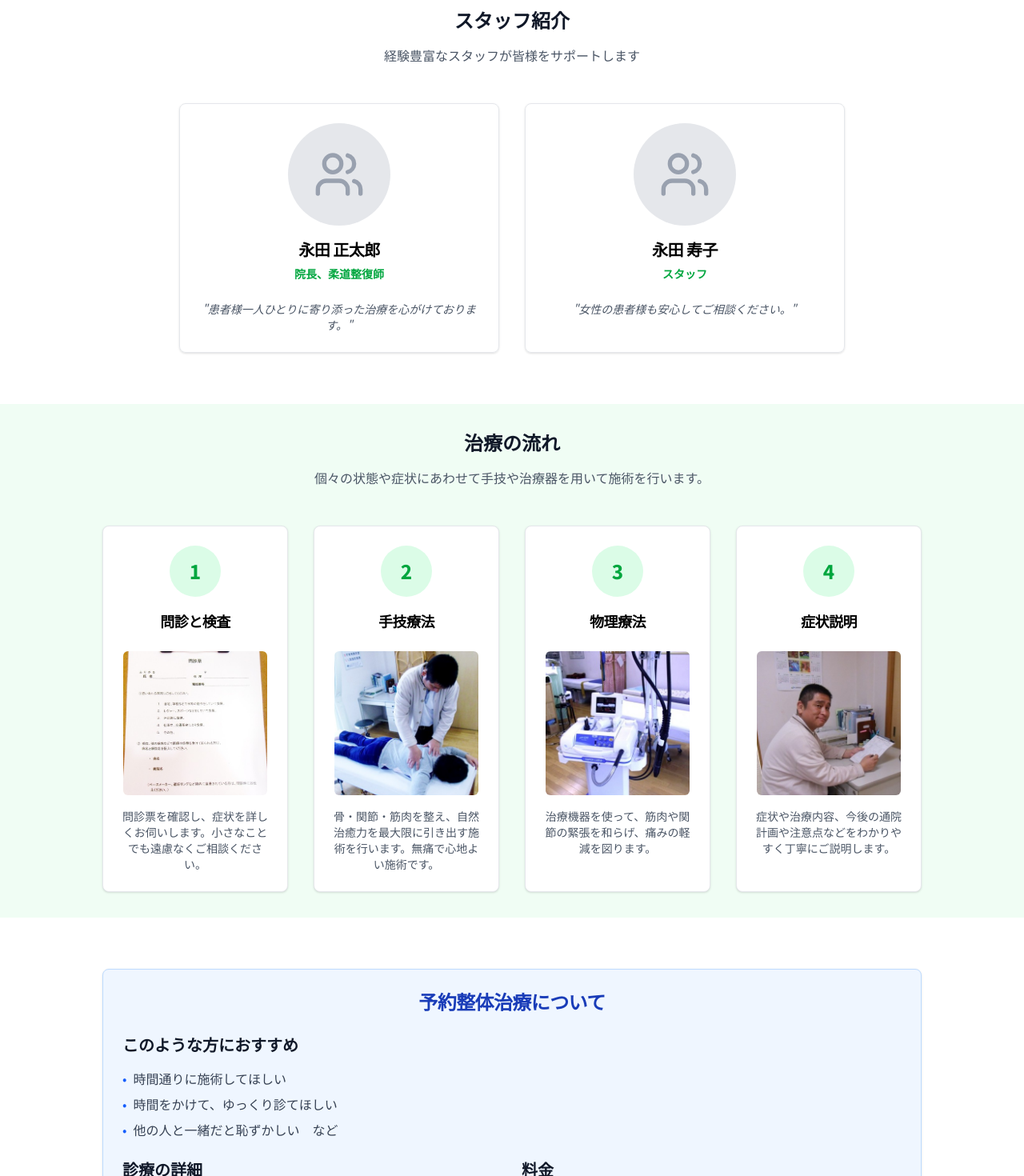
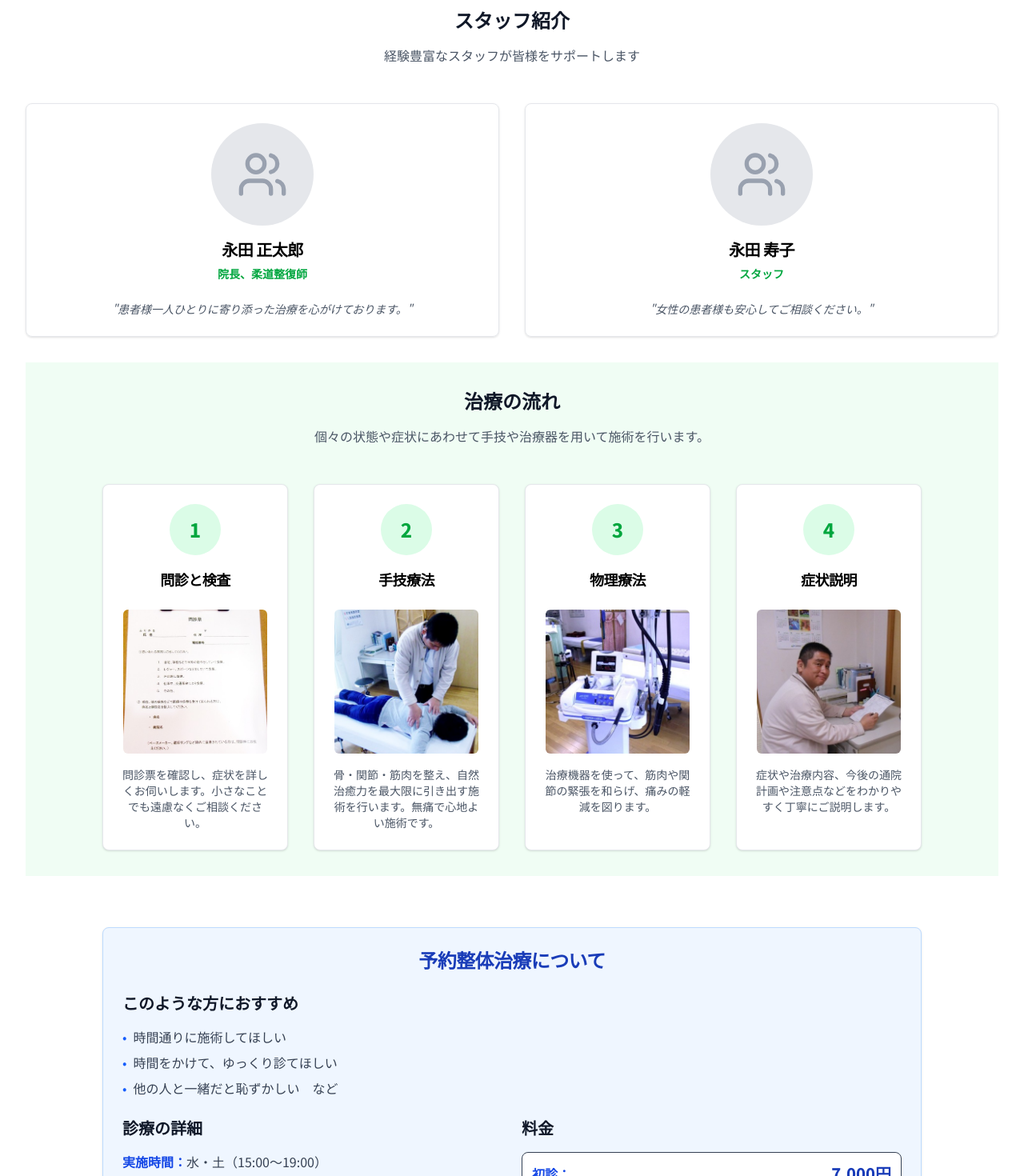
Before and after one commit to jaken1207/new-site, a Next.js app: page /about in a window 1280 px wide. Shown: the part 120-1590 px from the top of the page at 80% size. Built offline with nearby package versions, Linux system fonts and the light colour scheme.

Commit message:
Aboutページのスタッフ紹介セクションを更新し、治療の流れを追加しました。また、料金情報を整理し、患者様の声セクションを整えました。

```diff
--- a/app/about/page.tsx
+++ b/app/about/page.tsx
@@ -92,9 +92,10 @@
   ];
 
   return (
-    <div className="min-h-screen ">
+    <div className="min-h-screen mt-16">
+      <div className="max-w-7xl mx-auto px-4 sm:px-6 lg:px-8">
         {/* Staff Introduction */}
-      <section className="my-16 max-w-4xl mx-auto ">
+        <section className="">
           <div className="text-center mb-12 ">
             <h2 className="text-2xl font-bold text-gray-900 mb-4">
               スタッフ紹介
@@ -104,7 +105,7 @@
             </p>
           </div>
 
-        <div className="grid grid-cols-1 md:grid-cols-2 lg:grid-cols-2 gap-8 m-8">
+          <div className="grid grid-cols-1 md:grid-cols-2 lg:grid-cols-2 gap-8 mb-8">
             {staff.map((member, index) => (
               <Card
                 key={index}
@@ -173,7 +174,7 @@
           </div>
         </section>
         {/* Manual Therapy Service */}
-      <section className="mb-16 m-8">
+        <section className="mb-16 my-8">
           <div className="max-w-5xl mx-auto ">
             <Card className="bg-blue-50 border-blue-200">
               <CardHeader>
@@ -253,7 +254,9 @@
         </section>
         <section className="p-8 bg-green-50">
           <div className="text-center mb-12">
-          <h2 className="text-2xl font-bold text-gray-900 mb-4">患者様の声</h2>
+            <h2 className="text-2xl font-bold text-gray-900 mb-4">
+              患者様の声
+            </h2>
             <p className="text-gray-600">
               実際に治療を受けられた患者様からのお声をご紹介します
             </p>
@@ -285,5 +288,6 @@
           </div>
         </section>
       </div>
+    </div>
   );
 }
```
Lines whose indentation alone changed are shown as unchanged.
